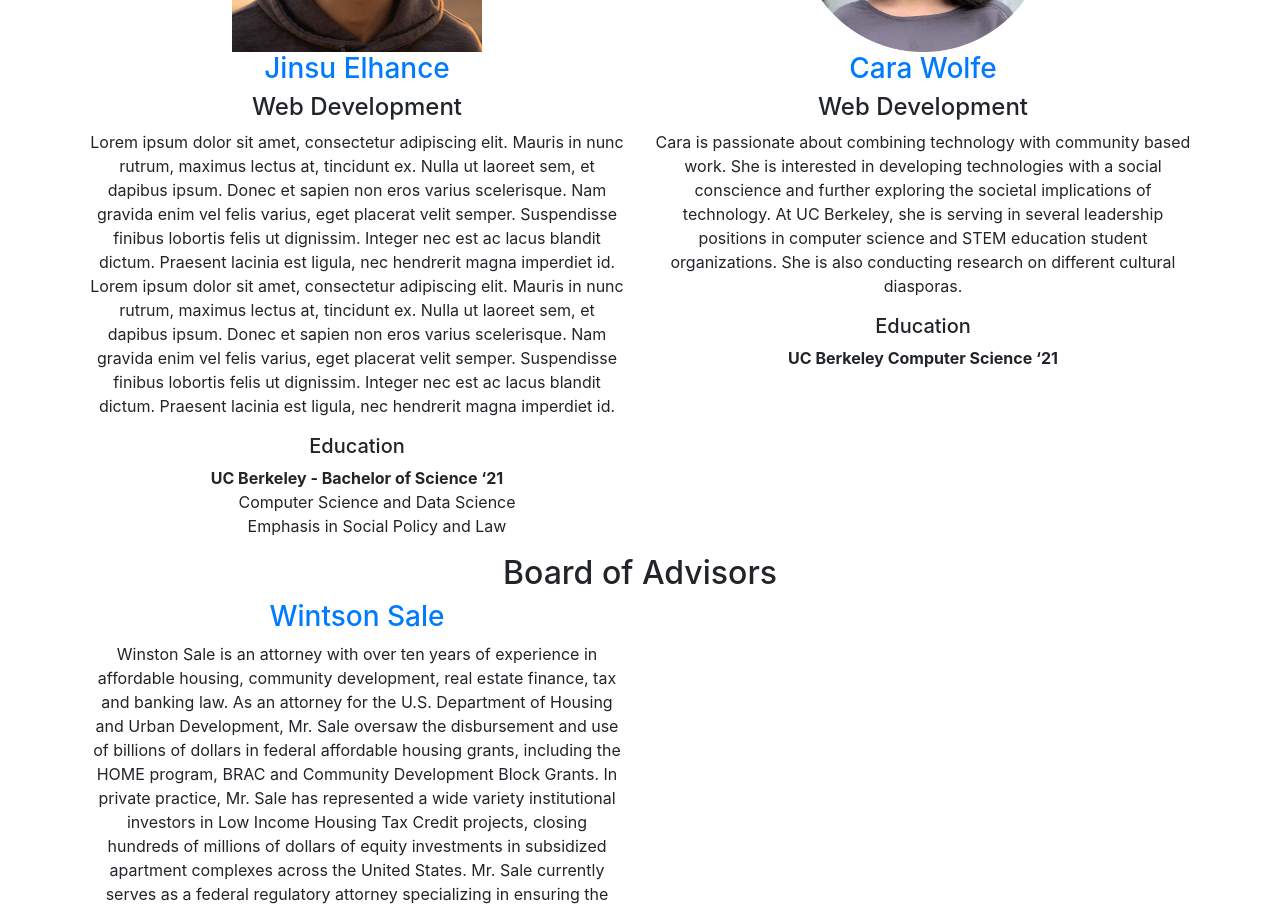
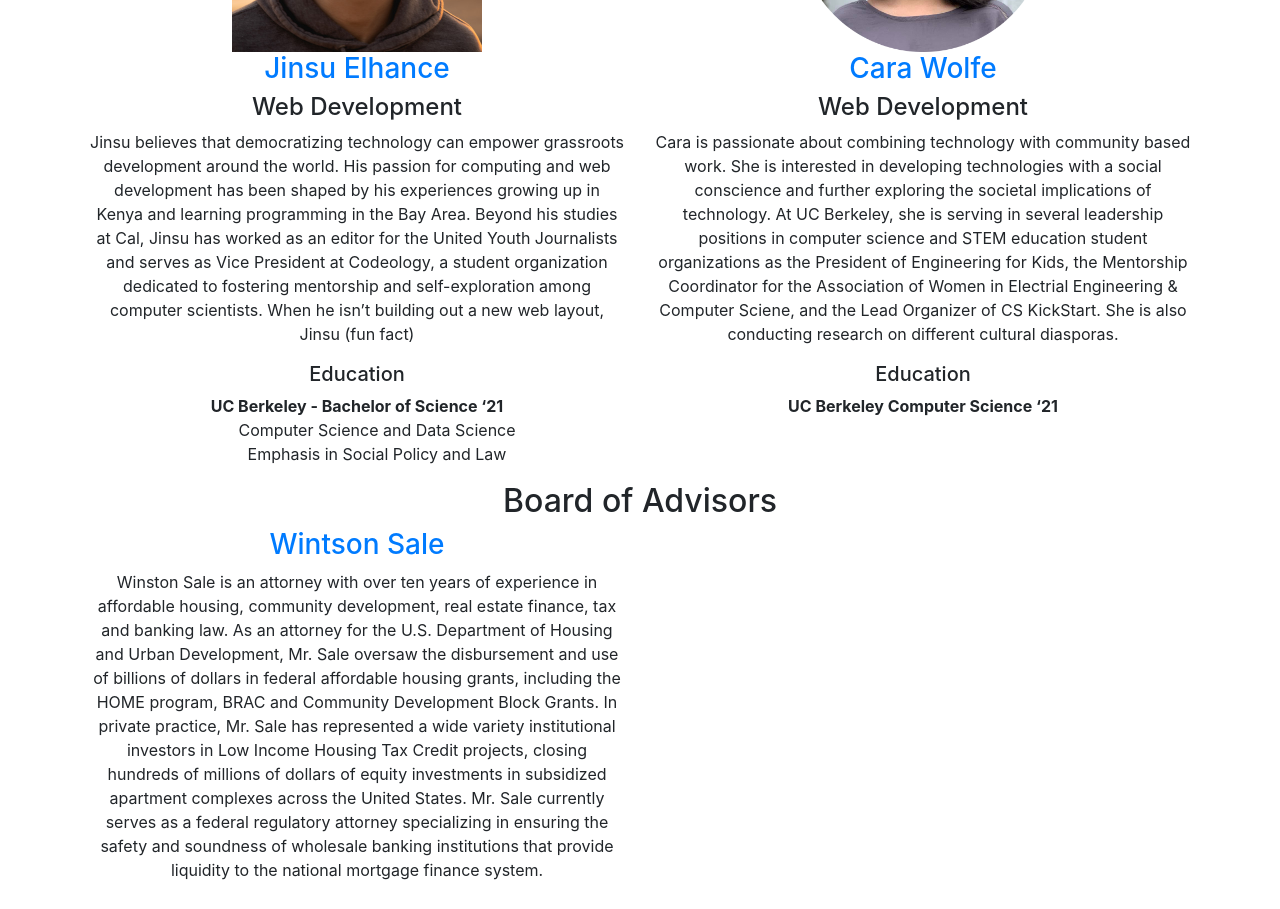
Before and after one commit to housing-coopnet/coopnet, a React (Create React App) app in the folder coopnetsite/: page /about in a window 1280 px wide. Shown: the part 2240-3149 px from the top of the page. Built offline with nearby package versions, Linux system fonts and the light colour scheme.

Commit message:
Jinsu bio

```diff
--- a/coopnetsite/src/components/About.js
+++ b/coopnetsite/src/components/About.js
@@ -144,8 +144,7 @@ class About extends Component {
                                                                      <div>
                                                                      <p>
 
-                                                                      Lorem ipsum dolor sit amet, consectetur adipiscing elit. Mauris in nunc rutrum, maximus lectus at, tincidunt ex. Nulla ut laoreet sem, et dapibus ipsum. Donec et sapien non eros varius scelerisque. Nam gravida enim vel felis varius, eget placerat velit semper. Suspendisse finibus lobortis felis ut dignissim. Integer nec est ac lacus blandit dictum. Praesent lacinia est ligula, nec hendrerit magna imperdiet id.
-                                                                      Lorem ipsum dolor sit amet, consectetur adipiscing elit. Mauris in nunc rutrum, maximus lectus at, tincidunt ex. Nulla ut laoreet sem, et dapibus ipsum. Donec et sapien non eros varius scelerisque. Nam gravida enim vel felis varius, eget placerat velit semper. Suspendisse finibus lobortis felis ut dignissim. Integer nec est ac lacus blandit dictum. Praesent lacinia est ligula, nec hendrerit magna imperdiet id.
+                                                                      Jinsu believes that democratizing technology can empower grassroots development around the world. His passion for computing and web development has been shaped by his experiences growing up in Kenya and learning programming in the Bay Area. Beyond his studies at Cal, Jinsu has worked as an editor for the United Youth Journalists and serves as Vice President at Codeology, a student organization dedicated to fostering mentorship and self-exploration among computer scientists. When he isn’t building out a new web layout, Jinsu (fun fact)
 
                                                                       </p>
 
@@ -174,7 +173,7 @@ class About extends Component {
                                                                      <div>
                                                                      <p>
 
-                                                                      Cara is passionate about combining technology with community based work. She is interested in developing technologies with a social conscience and further exploring the societal implications of technology. At UC Berkeley, she is serving in several leadership positions in computer science and STEM education student organizations. She is also conducting research on different cultural diasporas.
+                                                                      Cara is passionate about combining technology with community based work. She is interested in developing technologies with a social conscience and further exploring the societal implications of technology. At UC Berkeley, she is serving in several leadership positions in computer science and STEM education student organizations as the President of Engineering for Kids, the Mentorship Coordinator for the Association of Women in Electrial Engineering & Computer Sciene, and the Lead Organizer of CS KickStart. She is also conducting research on different cultural diasporas.
 
                                                                       </p>
 
```
